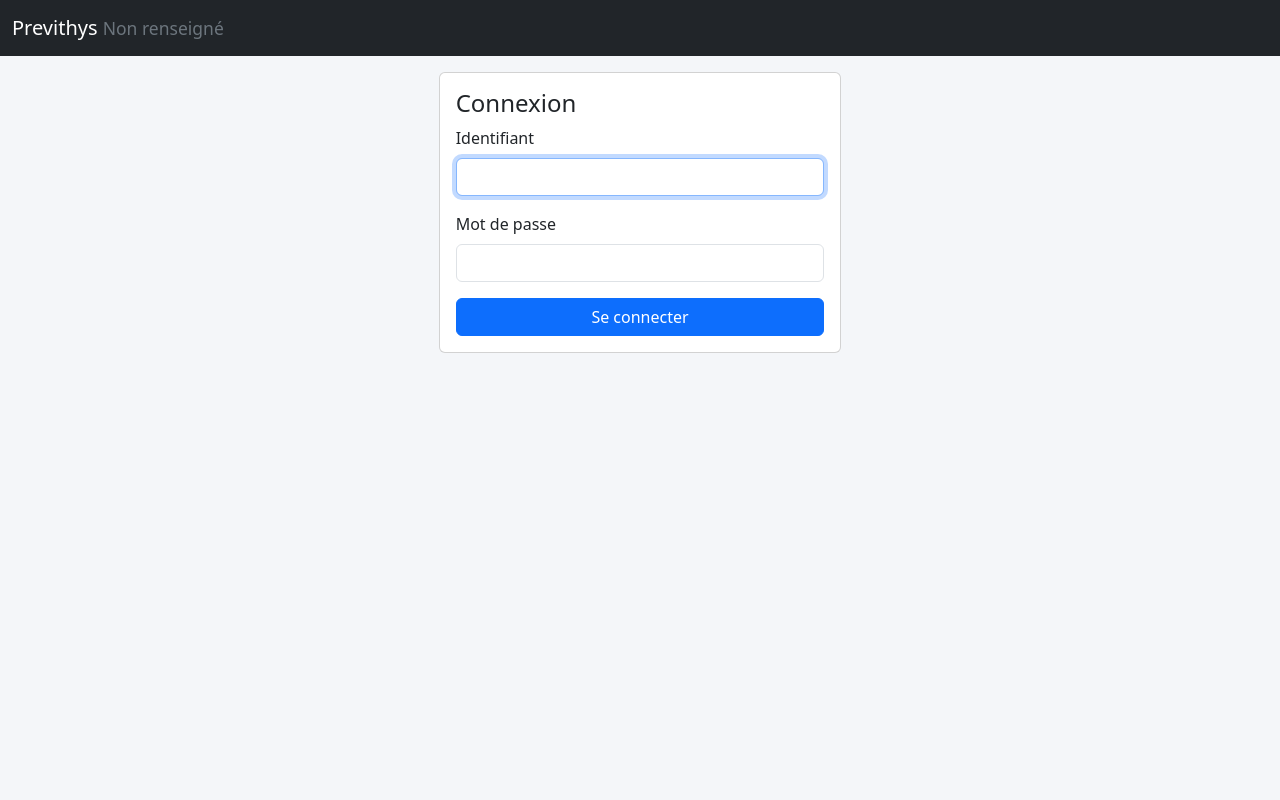
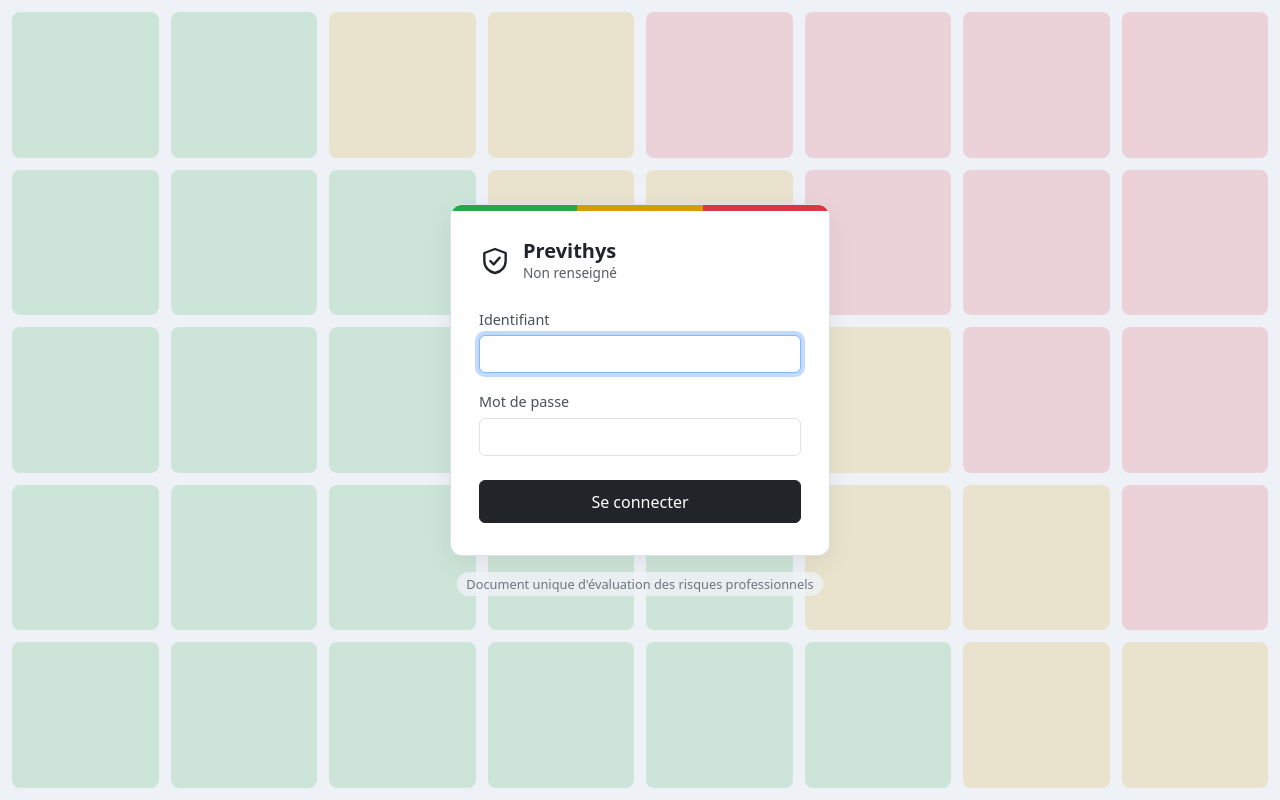
Before and after one commit to Noethys/Previthys, a Django app: page /connexion/ in a window 1280 px wide. Run offline with Django 5.2, Linux system fonts and the light colour scheme; some libraries are stand-ins or nearby versions.

Commit message:
Amélioration de la page de connexion

```diff
--- a/previthys/core/static/core/core.css
+++ b/previthys/core/static/core/core.css
@@ -146,3 +146,26 @@
   .contenu-aide h3, .contenu-aide h4 { break-after: avoid; }
   .contenu-aide table { break-inside: avoid; }
 }
+
+/* Pages de connexion et de verrouillage : carte centrée sur une matrice de cotation des risques en filigrane. */
+.page-auth { min-height: 100vh; display: flex; flex-direction: column; align-items: center; justify-content: center; padding: 1.5rem 1rem; background: #eef1f5; }
+.auth-matrice { position: fixed; inset: 0; z-index: 0; display: grid; grid-template-columns: repeat(8, 1fr); grid-template-rows: repeat(5, 1fr); gap: .75rem; padding: .75rem; opacity: .16; pointer-events: none; }
+.auth-matrice i { border-radius: .5rem; }
+.auth-matrice .f, .auth-bandeau .f { background: #28a745; }
+.auth-matrice .m, .auth-bandeau .m { background: #d39e00; }
+.auth-matrice .c, .auth-bandeau .c { background: #dc3545; }
+.auth-carte { position: relative; z-index: 1; width: 100%; max-width: 380px; background: #fff; border: 1px solid var(--bs-border-color); border-radius: .75rem; overflow: hidden; box-shadow: 0 .5rem 1.5rem rgba(33, 37, 41, .08); }
+.auth-bandeau { display: flex; height: 6px; }
+.auth-bandeau span { flex: 1; }
+.auth-corps { padding: 1.75rem 1.75rem 2rem; }
+.auth-entete { display: flex; align-items: center; gap: .75rem; margin-bottom: 1.5rem; }
+.auth-logo { flex-shrink: 0; color: #212529; }
+.auth-nom { font-size: 1.25rem; font-weight: 600; line-height: 1.2; color: #212529; }
+.auth-organisation { font-size: .85rem; color: var(--bs-secondary-color); }
+.auth-corps .form-label { font-size: .9rem; color: #495057; margin-bottom: .3rem; }
+.auth-corps .btn { padding-top: .55rem; padding-bottom: .55rem; }
+.auth-pied { position: relative; z-index: 1; margin: 1rem 0 0; padding: .15rem .6rem; border-radius: 1rem; background: rgba(238, 241, 245, .85); font-size: .8rem; color: #6c757d; text-align: center; }
+@media (max-width: 575.98px) {
+  .auth-matrice { gap: .4rem; padding: .4rem; }
+  .auth-corps { padding: 1.5rem 1.25rem 1.75rem; }
+}
--- /dev/null
+++ b/previthys/core/templates/core/auth_base.html
@@ -0,0 +1,40 @@
+{% load static %}<!DOCTYPE html>
+<html lang="fr">
+<head>
+  <meta charset="utf-8">
+  <meta name="viewport" content="width=device-width, initial-scale=1">
+  <title>{% block titre_page %}Connexion{% endblock %} - Previthys - {{ PREVITHYS_ORGANISATION }}</title>
+  <link rel="stylesheet" href="{% static 'core/vendor/bootstrap.min.css' %}">
+  <link rel="stylesheet" href="{% static 'core/core.css' %}">
+</head>
+<body class="page-auth">
+{# Fond décoratif : matrice de cotation des risques en filigrane (faible, moyen, critique). #}
+<div class="auth-matrice" aria-hidden="true">
+  <i class="f"></i><i class="f"></i><i class="m"></i><i class="m"></i><i class="c"></i><i class="c"></i><i class="c"></i><i class="c"></i>
+  <i class="f"></i><i class="f"></i><i class="f"></i><i class="m"></i><i class="m"></i><i class="c"></i><i class="c"></i><i class="c"></i>
+  <i class="f"></i><i class="f"></i><i class="f"></i><i class="f"></i><i class="m"></i><i class="m"></i><i class="c"></i><i class="c"></i>
+  <i class="f"></i><i class="f"></i><i class="f"></i><i class="f"></i><i class="f"></i><i class="m"></i><i class="m"></i><i class="c"></i>
+  <i class="f"></i><i class="f"></i><i class="f"></i><i class="f"></i><i class="f"></i><i class="f"></i><i class="m"></i><i class="m"></i>
+</div>
+
+<main class="auth-carte">
+  <div class="auth-bandeau" aria-hidden="true"><span class="f"></span><span class="m"></span><span class="c"></span></div>
+  <div class="auth-corps">
+    <div class="auth-entete">
+      <svg class="auth-logo" viewBox="0 0 24 24" width="32" height="32" fill="none" stroke="currentColor" stroke-width="1.8" stroke-linecap="round" stroke-linejoin="round" aria-hidden="true">
+        <path d="M12 3l8 3v6c0 4.5-3.4 8.2-8 9-4.6-.8-8-4.5-8-9V6l8-3z"/><path d="M8.5 12l2.5 2.5 4.5-5"/>
+      </svg>
+      <div>
+        <div class="auth-nom">Previthys</div>
+        <div class="auth-organisation">{{ PREVITHYS_ORGANISATION }}</div>
+      </div>
+    </div>
+    {% for message in messages %}
+      <div class="alert alert-{% if message.level_tag == 'error' %}danger{% else %}{{ message.level_tag|default:'info' }}{% endif %} py-2 small" role="alert">{{ message }}</div>
+    {% endfor %}
+    {% block contenu %}{% endblock %}
+  </div>
+</main>
+<p class="auth-pied">Document unique d'évaluation des risques professionnels</p>
+</body>
+</html>
--- a/previthys/core/templates/core/login.html
+++ b/previthys/core/templates/core/login.html
@@ -1,16 +1,18 @@
-{% extends "core/base.html" %}
+{% extends "core/auth_base.html" %}
 {% block titre_page %}Connexion{% endblock %}
 {% block contenu %}
-  <div class="row justify-content-center"><div class="col-md-5 col-lg-4">
-    <div class="card card-body">
-      <h1 class="h4">Connexion</h1>
-      <form method="post">{% csrf_token %}
-        {% if form.errors %}<div class="alert alert-danger">Identifiant ou mot de passe incorrect.</div>{% endif %}
-        <div class="mb-3"><label class="form-label" for="id_username">Identifiant</label><input type="text" name="username" id="id_username" class="form-control" autofocus autocomplete="username" required></div>
-        <div class="mb-3"><label class="form-label" for="id_password">Mot de passe</label><input type="password" name="password" id="id_password" class="form-control" autocomplete="current-password" required></div>
-        <input type="hidden" name="next" value="{{ next }}">
-        <button type="submit" class="btn btn-primary w-100">Se connecter</button>
-      </form>
+  <h1 class="visually-hidden">Connexion</h1>
+  <form method="post" novalidate>{% csrf_token %}
+    {% if form.errors %}<div class="alert alert-danger py-2 small" role="alert">Identifiant ou mot de passe incorrect.</div>{% endif %}
+    <div class="mb-3">
+      <label class="form-label" for="id_username">Identifiant</label>
+      <input type="text" name="username" id="id_username" class="form-control" value="{{ form.username.value|default:'' }}" autofocus autocomplete="username" autocapitalize="none" spellcheck="false" required>
     </div>
-  </div></div>
+    <div class="mb-4">
+      <label class="form-label" for="id_password">Mot de passe</label>
+      <input type="password" name="password" id="id_password" class="form-control" autocomplete="current-password" required>
+    </div>
+    <input type="hidden" name="next" value="{{ next }}">
+    <button type="submit" class="btn btn-dark w-100">Se connecter</button>
+  </form>
 {% endblock %}
```
Also changed, not shown: previthys/core/templates/core/verrouille.html (+4 -8 lines).
